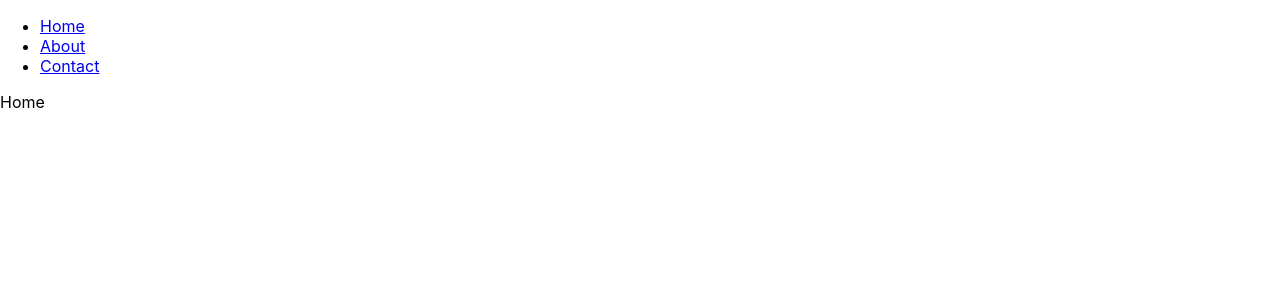
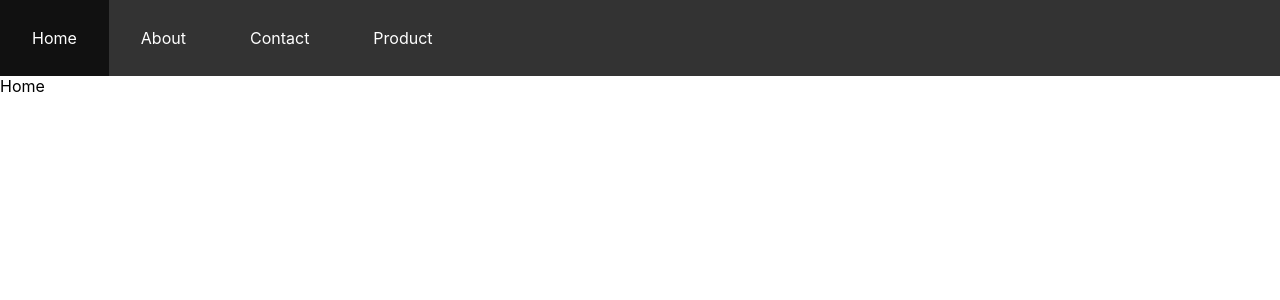
Before and after one commit to aiman-syeda/Triweb-Learning, a React (Create React App) app in the folder React/my-app/: page / in a window 1280 px wide. Shown: the top 300 px of the page. Built offline with nearby package versions, Linux system fonts and the light colour scheme; the HTML template or start-up script is replaced by a standard one.

Commit message:
Added style to nav bar

```diff
--- a/React/my-app/src/components/layouts/MainMenu.js
+++ b/React/my-app/src/components/layouts/MainMenu.js
@@ -1,13 +1,16 @@
 import { Link } from "react-router-dom";
+import MainMenuStyle from './MainMenu.module.css';
 
 
 function MainMenu() {
-    return <header>
+    return <header className={MainMenuStyle.header}>
         <nav>
             <ul>
-                <li> <Link to="/"> Home</Link></li>
-                <li> <Link to="/about"> About</Link></li>
-                <li> <Link to="/contact"> Contact</Link></li>
+                <li><a><Link to="/"> Home</Link></a></li>
+                <li><a> <Link to="/about"> About</Link></a></li>
+                <li><a> <Link to="/contact"> Contact</Link></a></li>
+                <li><a> <Link to="/product"> Product</Link></a></li>
+
             </ul>
         </nav>
 
--- /dev/null
+++ b/React/my-app/src/components/layouts/MainMenu.module.css
@@ -0,0 +1,34 @@
+
+
+ul {
+    list-style-type: none;
+    margin: 0;
+    padding: 0;
+    overflow: hidden;
+    background-color: #333;
+  }
+
+  li {
+    float: left;
+  }
+
+  li a {
+    display: block;
+    color: white;
+    text-align: center;
+    padding: 14px 16px;
+    text-decoration: none;
+  }
+
+  /* Change the link color to #111 (black) on hover */
+  li a:hover {
+    background-color: #111;
+  }
+
+  li a:hover:not(.active) {
+    background-color: #111;
+  }
+
+  .active {
+    background-color: #04AA6D;
+  }
```
